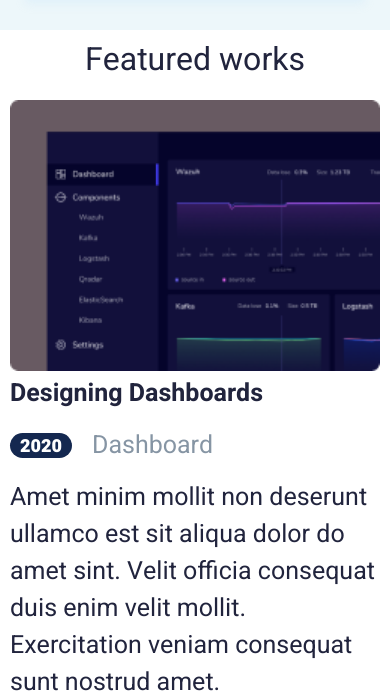
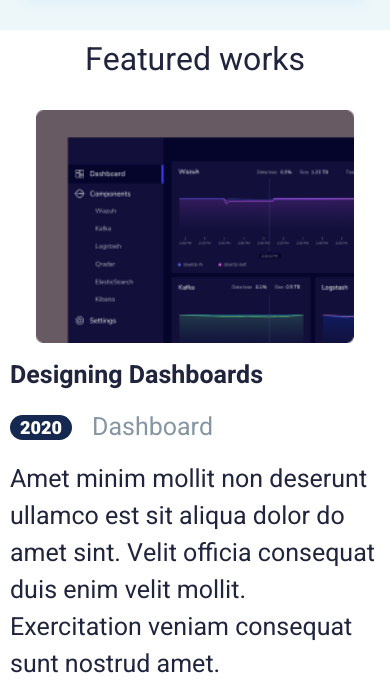
Before and after one commit to Muhammad-Talha-000/Resume, a plain HTML site: page index.html in a window 390 px wide. Shown: the part 1590-2283 px from the top of the page. Drawn offline with nearby package versions, Linux system fonts and the light colour scheme.

Commit message:
fixes errors and reponsive

```diff
--- a/style.css
+++ b/style.css
@@ -445,6 +445,8 @@ body,html{
         background: white;
         margin-right: 0;
         margin-bottom: 10px;
+        width: -webkit-fill-available;
+        padding: 10px 26px;
     }
     .year{
         text-align: center;
```
